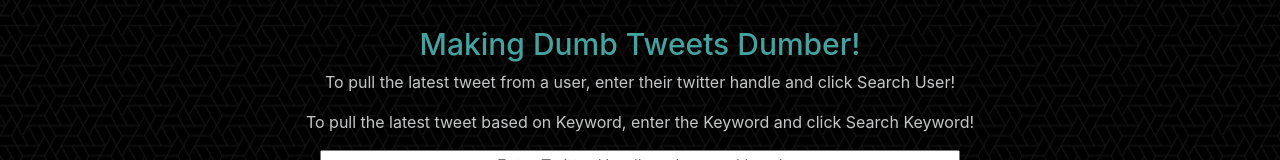
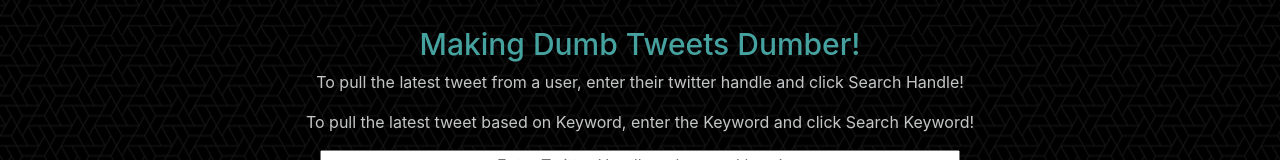
Before and after one commit to nolannick/TransmogrifyProject, a plain HTML site: page index.html in a window 1280 px wide. Shown: the part 124-284 px from the top of the page. Drawn offline with nearby package versions, Linux system fonts and the light colour scheme; a script that the page names is missing.

Commit message:
Update index.html

```diff
--- a/index.html
+++ b/index.html
@@ -19,7 +19,7 @@
     <header id="banner">Transmogrify Tweets</header>
     <h1 id="headline">Making Dumb Tweets Dumber!</h1>
     <div id="instructions">
-        <p>To pull the latest tweet from a user, enter their twitter handle and click Search User!</p>
+        <p>To pull the latest tweet from a user, enter their twitter handle and click Search Handle!</p>
         <p>To pull the latest tweet based on Keyword, enter the Keyword and click Search Keyword!</p>
     </div>
     <div class="box">
```
